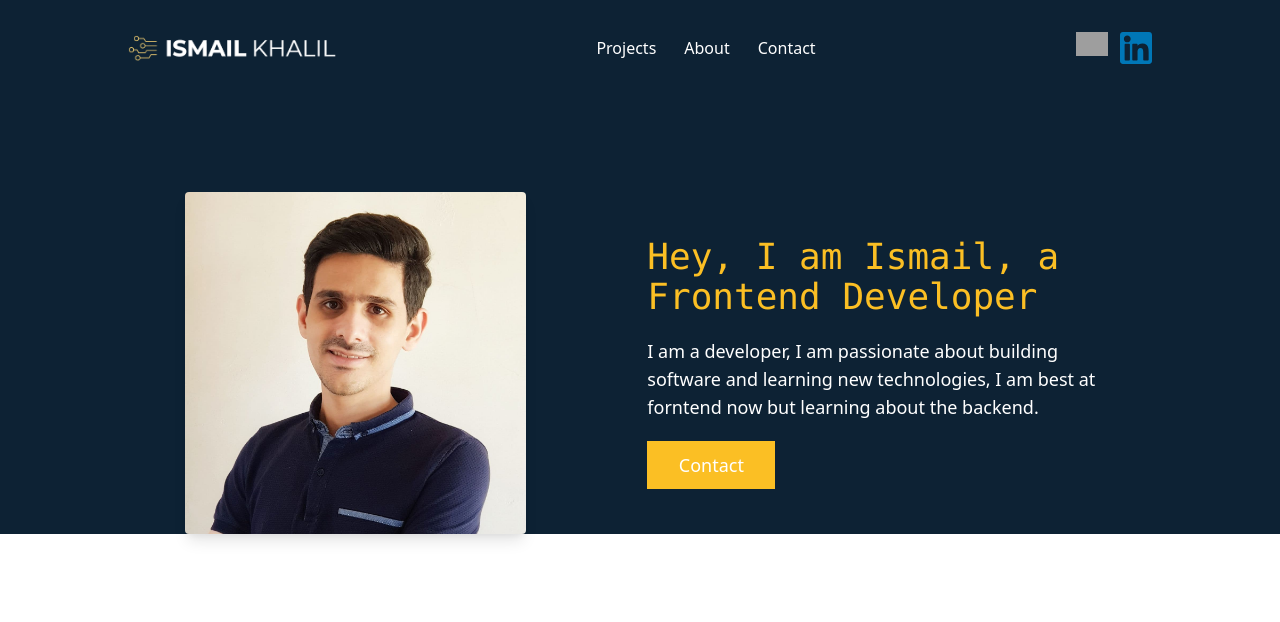
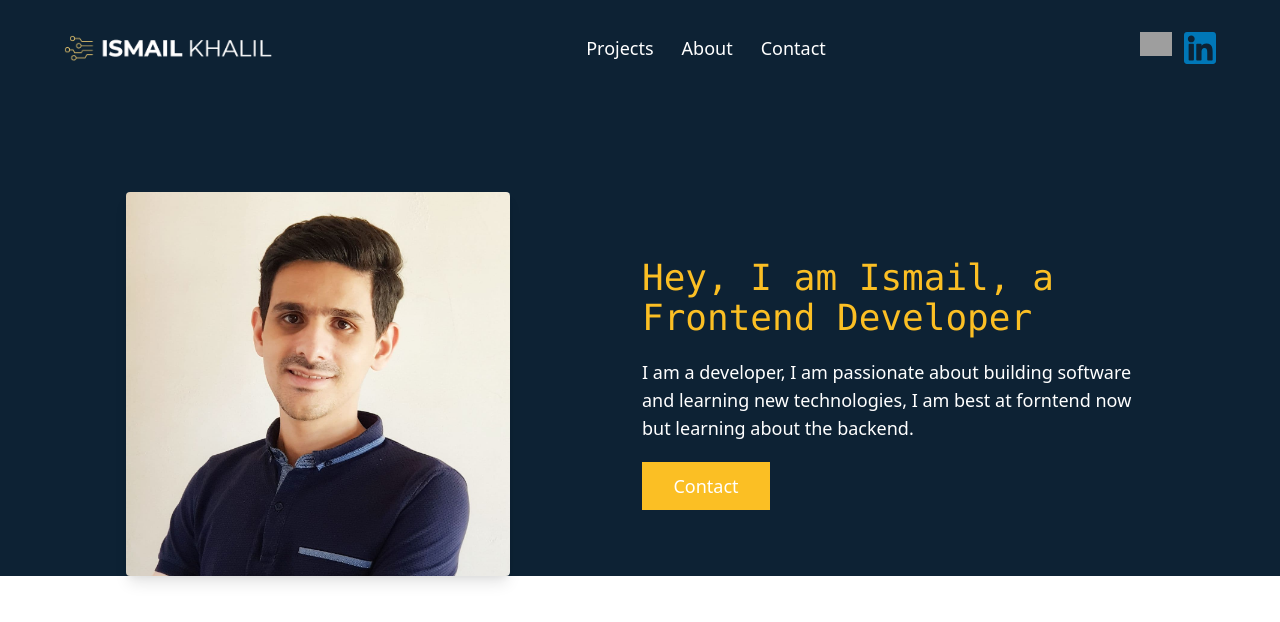
Before and after one commit to ismailkhalil20/MyPortfolio, a React (Create React App) app: page / in a window 1280 px wide. Shown: the top 622 px of the page. Built offline with nearby package versions, Linux system fonts and the light colour scheme; grey boxes are pictures that could not be loaded.

Commit message:
Fix Hero section

```diff
--- a/src/App.js
+++ b/src/App.js
@@ -5,7 +5,7 @@ function App() {
   return (
     <div className="bg-nile-blue-800">
       <Header />
-      <div className="lg:max-w-5xl text-white mx-10 lg:mx-auto">
+      <div className="lg:max-w-6xl text-white mx-10 lg:mx-auto">
         <Hero />
       </div>
     </div>
--- a/src/components/Header/Header.jsx
+++ b/src/components/Header/Header.jsx
@@ -15,9 +15,9 @@ export default function Header() {
     }
     return (
         <div>
-            <div className="h-24 mx-10 lg:max-w-4xl lg:m-auto xl:max-w-5xl flex items-center justify-between">
+            <div className="h-24 mx-10 lg:max-w-6xl lg:m-auto flex items-center justify-between">
                 <img src={Logo} alt="logo" className="w-52" />
-                <div className="hidden sm:flex text-white gap-7">
+                <div className="hidden sm:flex text-white text-lg gap-7">
                     <a href="#">Projects</a>
                     <a href="#">About</a>
                     <a href="#">Contact</a>
--- a/src/components/Hero/Hero.jsx
+++ b/src/components/Hero/Hero.jsx
@@ -7,7 +7,7 @@ export default function Hero() {
             <div className="w-10/12 sm:w-8/12 md:w-4/12">
                 <img src={Photo} alt="Ismail Khalil" className="shadow-lg rounded max-w-full h-auto align-middle border-none" />
             </div>
-            <div className="max-w-md my-10">
+            <div className="max-w-sm lg:max-w-lg my-10">
                 <h1 className="text-4xl text-orange-400 font-mono">Hey, I am Ismail, a Frontend Developer</h1>
                 <p className="my-5 text-lg">I am a developer, I am passionate about building software and learning new technologies, I am best at forntend now but learning about the backend.</p>
                 <button type="button" className="w-32 h-12 text-lg bg-orange-400 hover:opacity-90">Contact</button>
```
